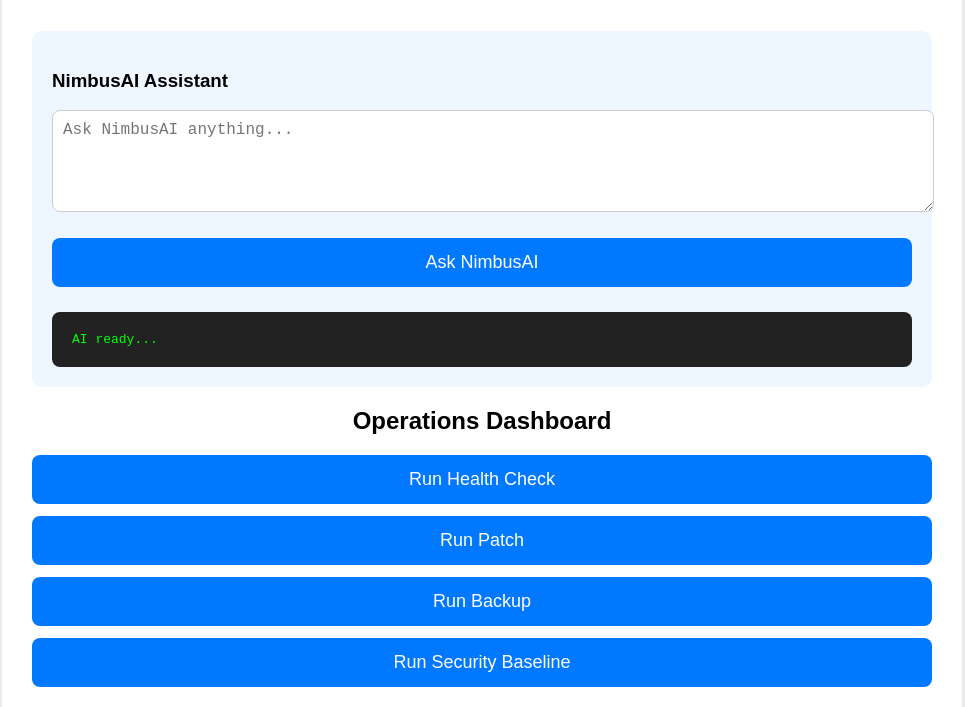
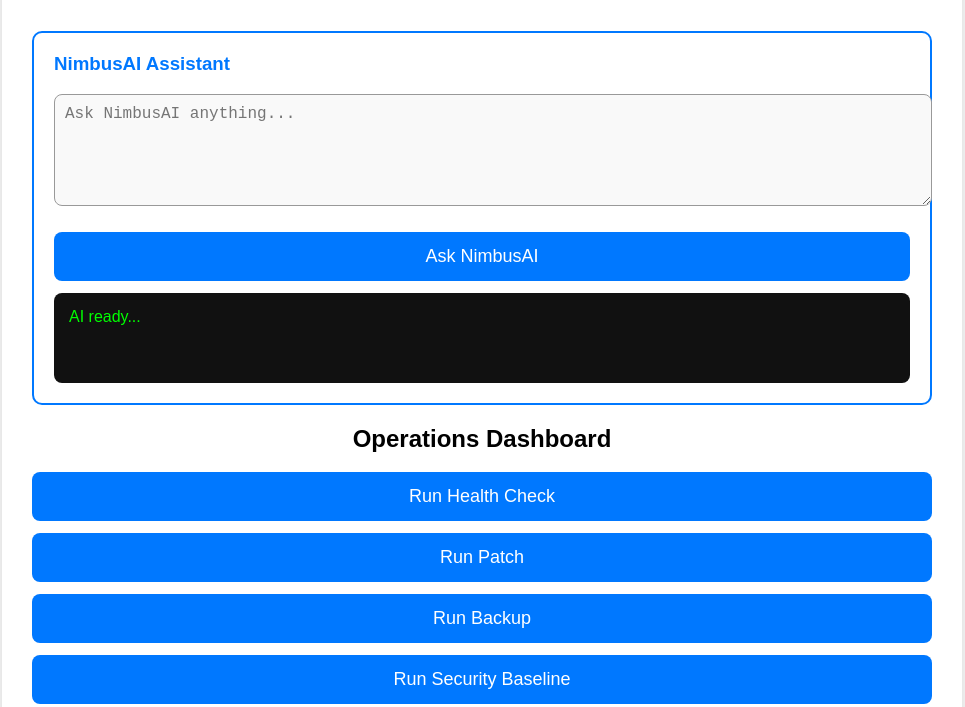
Before and after one commit to sekisinnde/NimbusOps-Control, a plain HTML site: page index.html in a window 1280 px wide. Shown: the part 348-1055 px from the top of the page, without its empty margins (158-1123 px from the left). Drawn offline with Linux system fonts and the light colour scheme.

Commit message:
Fix API_BASE to backend service

```diff
--- a/index.html
+++ b/index.html
@@ -1,3 +1,4 @@
+
 <!DOCTYPE html>
 <html lang="en">
 <head>
@@ -65,23 +66,41 @@
             white-space: pre-wrap;
         }
 
-        /* NimbusAI Assistant Styling */
         .ai-box {
             margin-top: 30px;
             padding: 20px;
-            background: #eef6ff;
+            background: #ffffff;
+            border: 2px solid #0078ff;
             border-radius: 10px;
             text-align: left;
         }
 
+        .ai-box h3 {
+            margin-top: 0;
+            color: #0078ff;
+            font-weight: bold;
+        }
+
         .ai-input {
             width: 100%;
-            height: 80px;
+            height: 90px;
             padding: 10px;
             border-radius: 8px;
-            border: 1px solid #ccc;
+            border: 1px solid #999;
             margin-bottom: 10px;
             font-size: 16px;
+            resize: vertical;
+            background: #f9f9f9;
+        }
+
+        #aiOutput {
+            background: #111;
+            color: #0f0;
+            padding: 15px;
+            border-radius: 8px;
+            margin-top: 10px;
+            min-height: 60px;
+            white-space: pre-wrap;
         }
     </style>
 </head>
@@ -91,22 +110,19 @@
     <div class="dashboard">
         <h1>NimbusOps Control Tower</h1>
 
-        <!-- Profile Photo -->
         <img src="webMePhoto.png" class="profile-photo" alt="Profile Photo" />
 
-        <!-- QR Code under the photo -->
         <img
             src="https://api.qrserver.com/v1/create-qr-code/?size=200x200&data=https://nimbusops-control-2.onrender.com"
             alt="NimbusOps QR Code"
             class="qr-code"
         />
 
-        <!-- NimbusAI Assistant -->
         <div class="ai-box">
             <h3>NimbusAI Assistant</h3>
             <textarea id="aiInput" placeholder="Ask NimbusAI anything..." class="ai-input"></textarea>
             <button class="btn" onclick="askAI()">Ask NimbusAI</button>
-            <div id="aiOutput" class="output-box">AI ready...</div>
+            <div id="aiOutput">AI ready...</div>
         </div>
 
         <h2>Operations Dashboard</h2>
@@ -120,7 +136,8 @@
     </div>
 
     <script>
-        const API_BASE = "https://nimbusops-control-2.onrender.com";
+        // ⭐ FIXED: Correct backend URL
+        const API_BASE = "https://nimbusops-control-1.onrender.com";
 
         async function callAPI(endpoint) {
             const output = document.getElementById("output");
@@ -151,7 +168,6 @@
             callAPI("/api/harden/run");
         }
 
-        /* NimbusAI Chatbot Function */
         async function askAI() {
             const question = document.getElementById("aiInput").value;
             const output = document.getElementById("aiOutput");
```
